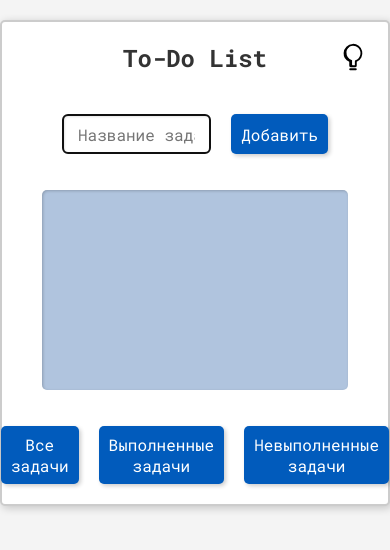
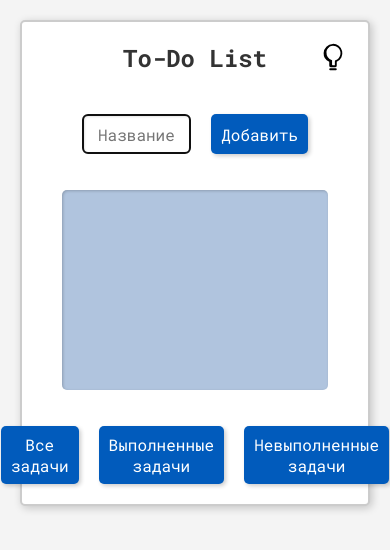
Before and after one commit to depauque/todo_2, a plain HTML site: page index.html in a window 390 px wide. Drawn offline with Linux system fonts and the light colour scheme; no server answers.

Commit message:
small screen fixes

```diff
--- a/styles.css
+++ b/styles.css
@@ -17,7 +17,7 @@ input {
 
 #container {
   max-width: 700px;
-  width: 100%;
+  width: calc(100% - 40px);
   display: flex;
   flex-direction: column;
   background: white;
@@ -131,7 +131,7 @@ input {
   display: flex;
   justify-content: center;
   gap: 20px;
-  padding: 20px 40px;
+  padding: 20px;
 }
 
 .completed {
```
